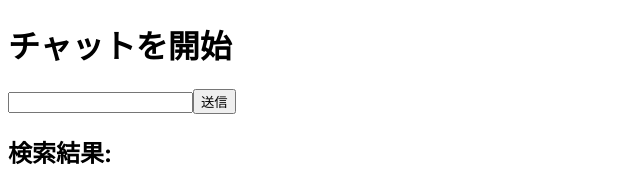
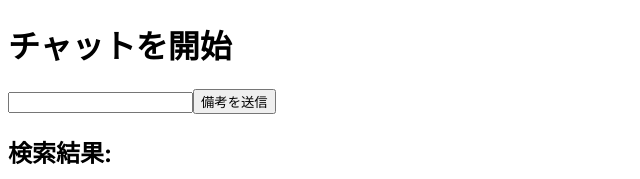
Before and after one commit to yuto-alt/applicato, a Next.js app in the folder applicato/: page / in a window 1280 px wide. Both pictures are taken after a click on the button "情報を送信". Shown: the top 179 px of the page, without its empty margins (0-640 px from the left). Built offline with nearby package versions, Linux system fonts and the light colour scheme.

Commit message:
条件追加

```diff
--- a/applicato/app/chat/chat.jsx
+++ b/applicato/app/chat/chat.jsx
@@ -20,8 +20,8 @@ export const Chat = () => {
 
   // 食事場所の情報と料理名を抽出する関数（例: 正規表現を使用）
   const extractMealInfo = (text) => {
-    const placeRegex = /(?:レストラン|食堂|カフェ|ダイナー|料理屋|寿司屋|居酒屋|店)\s*([^\s]+)/g;
-    const dishRegex = /(?:料理|メニュー|食事|定食|セット|ランチ|ディナー)\s*([^\s]+)/g;
+    const placeRegex = /(?:レストラン|食堂|カフェ|ダイナー|料理屋|居酒屋|店|屋|日本|中華|イタリア|スペイン|フランス|アメリカ|インド|ネパール|タイ|韓国)\s*([^\s]+)/g;
+    const dishRegex = /(?:料理|メニュー|食事|定食|セット|ランチ|ディナー|麺|飯|うどん|ラーメン|そば|蕎麦|チャーハン|つけ麵|炒飯|寿司|天ぷら|お好み焼き|しゃぶしゃぶ|すき焼き|焼き鳥|たこ焼き|味噌汁|パスタ|ピザ|ハンバーガー|ステーキ|オムレツ|フィッシュ＆チップス|ラザニア|ローストチキン|グラタン|ビーフシチュー|麻婆豆腐|餃子|北京ダック|酢豚|担々麺|春巻き|八宝菜|エビチリ|小籠包|エスカルゴ|ラタトゥイユ|ブイヤベース|キッシュ|クレームブリュレ|タルタルステーキ|フォアグラ|コンフィ・ド・カナール|ムール貝|ガレット|カルボナーラ|ボロネーゼ|マルゲリータ|リゾット|ティラミス|カプレーゼ|プロシュート|カンノーロ|ジェラート|カレー|タンドリーチキン|サモサ|ナン|チャパティ|ビリヤニ|パラクパニール|ドーサ|バターチキン|ラッシー|トムヤムクン|パッタイ|グリーンカレー|ソムタム|カオソーイ|ガイヤーン|パネーンカレー|ラープ|プーパッポンカリー|マッサマンカレー|タコス|ブリトー|エンチラーダ|ナチョス|ケサディーヤ|グアカモーレ|チリコンカーン|タマレス|サルサ|チュロス|二郎|家系|和菓子|どら焼き|大福|羊羹|団子|かりんとう|カステラ|たい焼き|もなか|クレームブリュレ|マカロン|タルトタタン|エクレア|シュークリーム|フィナンシェ|フラン|クレープ|パリブレスト|ムース|サヴァラン|ティラミス|ジェラート|カンノーロ|パンナコッタ|アフォガート|スフォリアテッラ|ババ|ビスコッティ|セミフレッド|チーズケーキ|ブラウニー|アップルパイ|ドーナツ|カップケーキ|マシュマロ|パンプキンパイ|レッドベルベットケーキ|シナモンロール|バナナスプリット|プリン|バナナスプリット|シュヴァルツヴェルダーキルシュトルテ|バウムクーヘン|シュネーバレン|レープクーヘン|ザクセンケーニッヒスシュトルーデル|プリンツレゲンテントルテ|シュマルツヌーデル|ゲベック|シュトレン|フラン|トゥロン|パステルデナタ|トルタデサンティアゴ|レチェフリータ|ロスコンデレジェス|ペロニラス|ポルボロン|ソバオ|チョコレートトリュフ|プリン|ゼリー|焼肉|うなぎ|パスタ|スパゲッティ|サラダ|唐揚げ|フライ|たまご)\s*([^\s]+)/g;
 
     const places = [];
     const dishes = [];
@@ -147,7 +147,7 @@ export const Chat = () => {
               type="text"
               onChange={(event) => setUserText(event.target.value)}
             />
-            <button onClick={handleClick}>送信</button>
+            <button onClick={handleClick}>備考を送信</button>
           </div>
           <div>
             <h2>検索結果:</h2>
```
